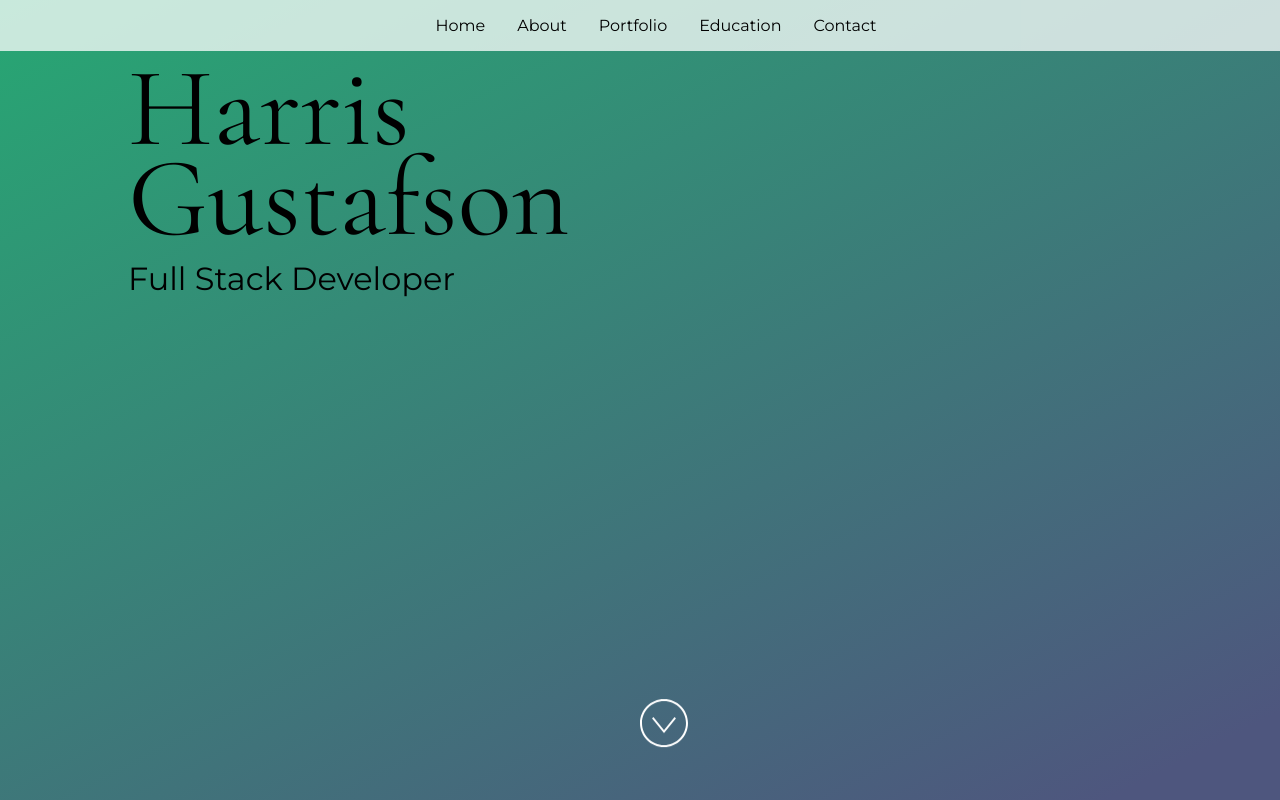
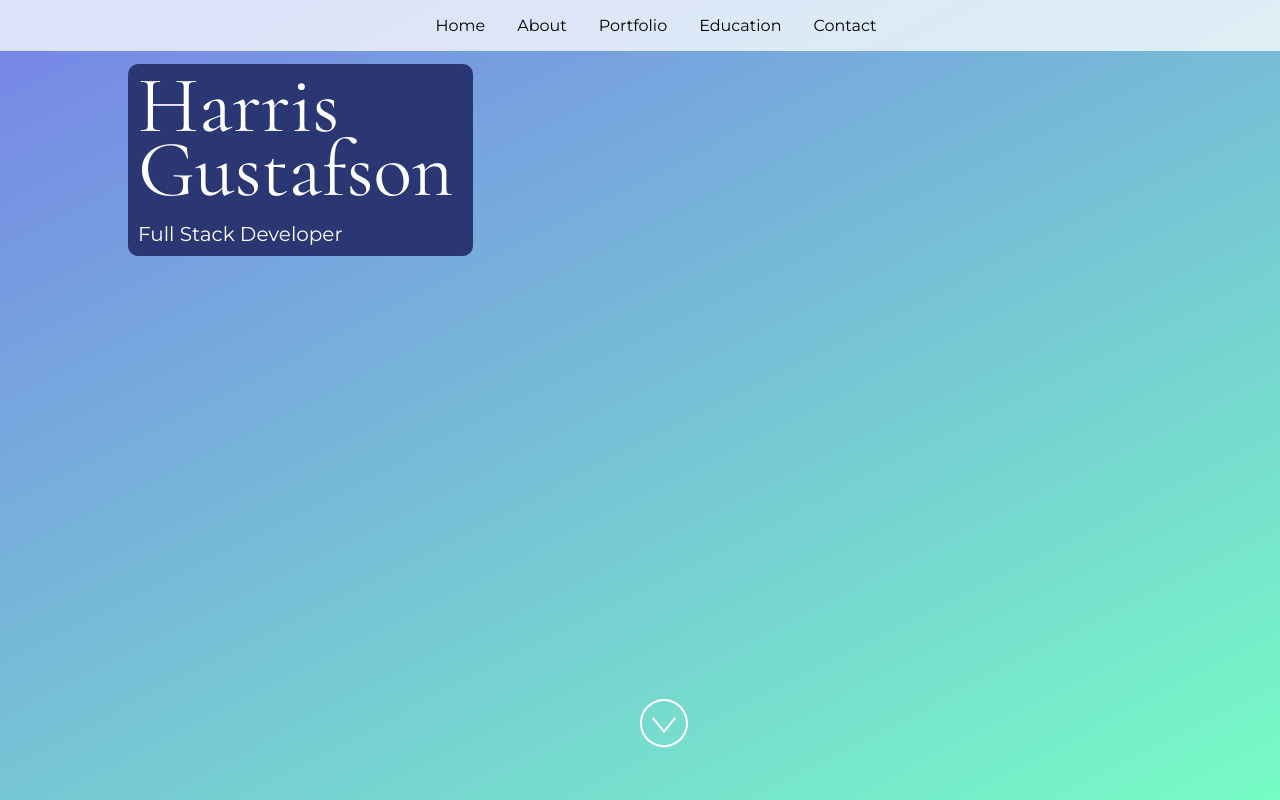
Before and after one commit to xyclose11/React-Portfolio, a React (Vite) app: page / in a window 1280 px wide. Built offline with nearby package versions, Linux system fonts and the light colour scheme; grey boxes are pictures that could not be loaded.

Commit message:
Home page rework

```diff
--- a/src/Components/Components.jsx
+++ b/src/Components/Components.jsx
@@ -5,8 +5,10 @@ const Container = ({ size, children }) => {
   const containerStyle = {
     borderRadius: "10px",
     padding: "10px",
-    backgroundColor: "#96e8b3",
-    width: size === "small" ? "200px" : size === "medium" ? "400px" : "600px",
+    backgroundColor: "#2b3773",
+    justifyContent: "center",
+    alignItems: "center",
+    width: size === "small" ? "200px" : size === "medium" ? "325px" : "600px",
 };
 
   return <div style={containerStyle}>{children}</div>;
--- a/src/Components/Home.jsx
+++ b/src/Components/Home.jsx
@@ -1,6 +1,7 @@
 import React from "react";
 import arrowSvg from "../images/down-arrow.svg";
 import PropTypes from "prop-types";
+import Container from "./Components";
 
 // import image from "../images/thinking_man.jpg";
 
@@ -11,8 +12,10 @@ const Home = ({ name, title }) => {
     <section id="home" className="min-height">
       {/* <img className="background" src={image} alt="" /> */}
       <div style={{ position: "absolute", top: "4rem", left: "8rem", width: "25rem" }}>
-        <h1>{name}</h1>
-        <h2>{title}</h2>
+        <Container size={"medium"}>
+          <h2 style={{ color: "white" }}>{name}</h2>
+          <h3 style={{ paddingTop: "20px", color: "white" }}>{title}</h3>
+        </Container>
       </div>
       <div style={{ position: "absolute", bottom: "3rem", left: "50%" }}>
         <img src={arrowSvg} style={{ height: "3rem", width: "3rem", animation: "bounce 2s infinite" }} alt={imageAltText} />
--- a/src/styles.css
+++ b/src/styles.css
@@ -12,8 +12,8 @@ body {
   overflow-x: hidden;
   padding: 0;
   width: 100%;
-  background: rgb(39,167,115);
-  background: linear-gradient(153deg, rgba(39,167,115,1) 0%, rgba(78,86,126,1) 94%);
+  background: rgb(119,137,230);
+  background: linear-gradient(153deg, rgba(119,137,230,1) 5%, rgba(118,252,197,1) 100%);
 }
 
 html {
@@ -60,10 +60,11 @@ h1 {
 }
 
 h2 {
-  font-size: 2rem;
+  font-family: "Cormorant Garamond", serif;
+  font-size: 5rem;
   font-weight: 400;
   margin: 0;
-  padding-top: 1rem;
+  line-height: 0.8;
 }
 
 h3 {
```
